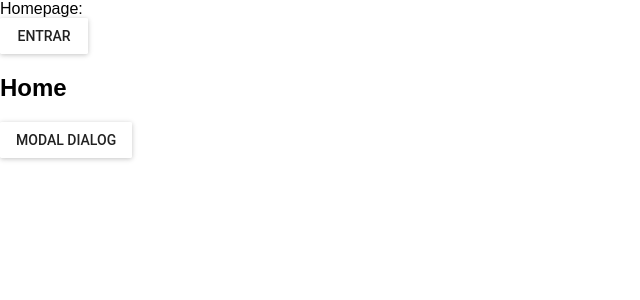
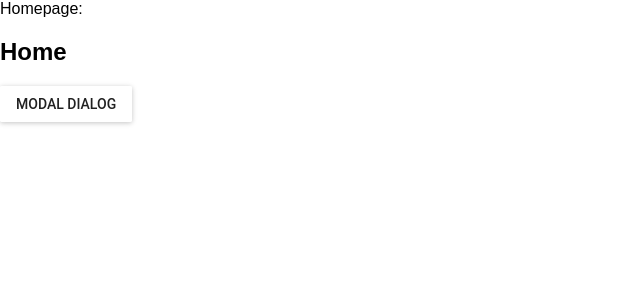
Before and after one commit to DibPuelma/PracticAdmin, a React (Create React App) app: page / in a window 1280 px wide. Shown: the top 300 px of the page, without its empty margins (0-640 px from the left). Built offline with nearby package versions, Linux system fonts and the light colour scheme.

Commit message:
Add password type to password input in login

```diff
--- a/src/routes/Home/Home.js
+++ b/src/routes/Home/Home.js
@@ -43,7 +43,6 @@ export default class Home extends Component {
   render() {
     return (
       <div>
-        <Link to="/entrar"><RaisedButton label="Entrar" /></Link>
         <h2>Home</h2>
 
         <div>
@@ -57,9 +56,9 @@ export default class Home extends Component {
           >
             Ingresa como administrador<br />
             <TextField hintText="Usuario" style={ styles.loginInput }/><br />
-            <TextField hintText="Contraseña" style={ styles.loginInput }/><br />
+            <TextField hintText="Contraseña" type="password" style={ styles.loginInput } /><br />
             <div style={ styles.loginButtonsContainer }>
-              <RaisedButton primary={ true } style={ styles.loginSubmit }label="Entrar" />
+              <RaisedButton primary={ true } style={ styles.loginSubmit } label="Entrar" />
               <RaisedButton onClick={ this.handleClose } label="Cancelar" />
             </div>
           </Dialog>
```
